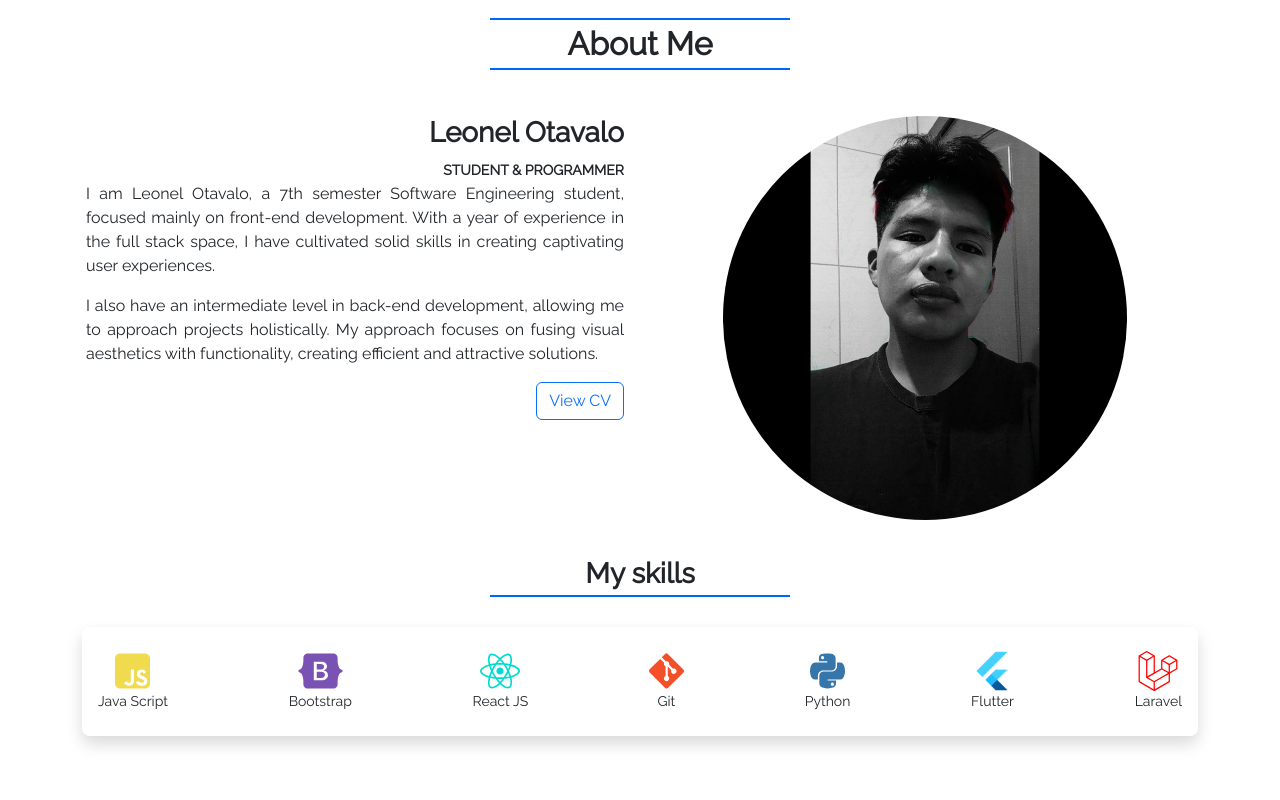
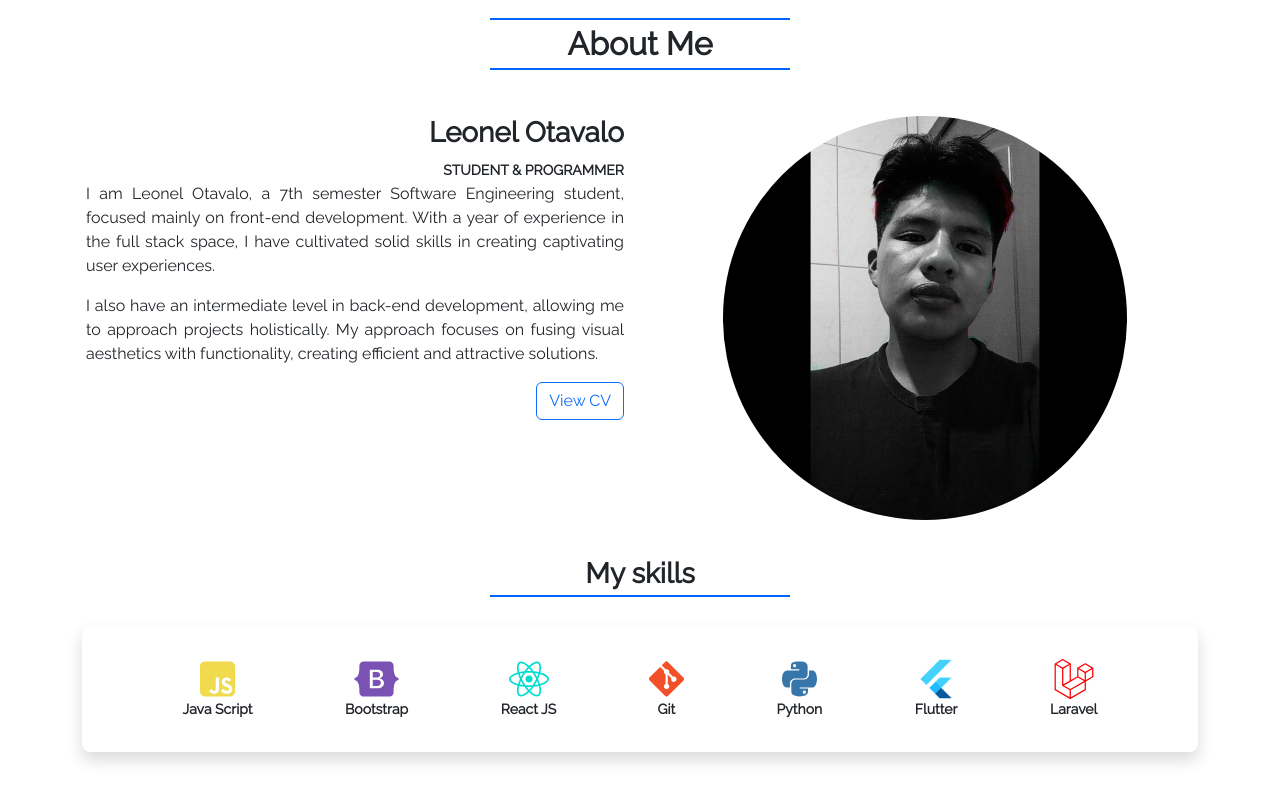
Before and after one commit to leoandy23/portfolio, a React (Create React App) app: page / in a window 1280 px wide. Shown: the part 949-1749 px from the top of the page. Built offline with nearby package versions, Linux system fonts and the light colour scheme.

Commit message:
Update skills section

```diff
--- a/src/App.css
+++ b/src/App.css
@@ -127,19 +127,34 @@ body {
 
 .section-title {
   margin: auto;
-  max-width: 300px;
+  width: 300px;
   padding-bottom: 5px;
   padding-top: 5px;
   margin-bottom: 30px;
   border-bottom: 2px solid var(--blue-ribbon-700);
   border-top: 2px solid var(--blue-ribbon-700);
+  transition: all 0.3s ease-in-out;
+}
+
+.section-title:hover {
+  width: 50%;
+  color: var(--blue-ribbon-700);
+  border-bottom: 2px solid var(--blue-ribbon-600);
+  border-top: 2px solid var(--blue-ribbon-600);
 }
 
 .section-subtitle {
   margin: auto;
-  max-width: 300px;
+  width: 300px;
   padding-bottom: 5px;
   padding-top: 5px;
   margin-bottom: 30px;
   border-bottom: 2px solid var(--blue-ribbon-700);
+  transition: all 0.3s ease-in-out;
 }
+
+.section-subtitle:hover {
+  width: 50%;
+  color: var(--blue-ribbon-700);
+  border-bottom: 2px solid var(--blue-ribbon-600);
+}
--- /dev/null
+++ b/src/components/pure/SkillsIcons.jsx
@@ -0,0 +1,70 @@
+import React from "react";
+import { FontAwesomeIcon } from "@fortawesome/react-fontawesome";
+import IconFlutter from "../../assets/images/icon-flutter.png";
+const SkillsIcons = () => {
+  return (
+    <div className="d-flex shadow rounded-3 py-4 px-3 flex-wrap justify-content-evenly align-items-center">
+      <span className="d-flex flex-column align-items-center m-2">
+        <FontAwesomeIcon
+          icon={["fab", "js-square"]}
+          style={{ color: "#f0db4f", fontSize: "2.5rem" }}
+        />
+        <small className="fw-bold">Java Script</small>
+      </span>
+
+      <span className="d-flex flex-column align-items-center m-2">
+        <FontAwesomeIcon
+          icon={["fab", "bootstrap"]}
+          style={{ color: "#7952b3", fontSize: "2.5rem" }}
+        />
+        <small className="fw-bold">Bootstrap</small>
+      </span>
+
+      <span className="d-flex flex-column align-items-center m-2">
+        <FontAwesomeIcon
+          icon={["fab", "react"]}
+          style={{ color: "#00ddd0", fontSize: "2.5rem" }}
+        />
+        <small className="fw-bold">React JS</small>
+      </span>
+
+      <span className="d-flex flex-column align-items-center m-2">
+        <FontAwesomeIcon
+          icon={["fab", "git-alt"]}
+          style={{ color: "#f34f29", fontSize: "2.5rem" }}
+        />
+        <small className="fw-bold">Git</small>
+      </span>
+
+      <span className="d-flex flex-column align-items-center m-2">
+        <FontAwesomeIcon
+          icon={["fab", "python"]}
+          style={{ color: "#3776ab", fontSize: "2.5rem" }}
+        />
+        <small className="fw-bold">Python</small>
+      </span>
+
+      <span className="d-flex flex-column align-items-center m-2">
+        <img
+          src={IconFlutter}
+          alt="icon-flutter"
+          style={{
+            width: "2.5rem",
+            height: "2.5rem",
+          }}
+        />
+        <small className="fw-bold">Flutter</small>
+      </span>
+
+      <span className="d-flex flex-column align-items-center m-2">
+        <FontAwesomeIcon
+          icon={["fab", "laravel"]}
+          style={{ color: "red", fontSize: "2.5rem" }}
+        />
+        <small className="fw-bold">Laravel</small>
+      </span>
+    </div>
+  );
+};
+
+export default SkillsIcons;
--- a/src/components/sections/About.jsx
+++ b/src/components/sections/About.jsx
@@ -1,10 +1,11 @@
 import React from "react";
 import fotoleo from "../../assets/images/foto-leoandy.jpeg";
 import cvleo from "../../assets/files/CV_Andy_Otavalo.pdf";
-import { FontAwesomeIcon } from "@fortawesome/react-fontawesome";
+
 import "@fortawesome/fontawesome-svg-core/styles.css";
 import "../../lib/icons/FontAwesome";
-import IconFlutter from "../../assets/images/icon-flutter.png";
+import SkillsIcons from "../pure/SkillsIcons";
+
 const About = () => {
   return (
     <div className="section" id="about">
@@ -53,67 +54,7 @@ const About = () => {
         <div class="my-3">
           <div className="text-center">
             <h3 className="fw-bold section-subtitle">My skills</h3>
-          </div>
-          <div className="d-flex shadow rounded-3 py-4 px-3 flex-wrap justify-content-between">
-            <span className="d-flex flex-column align-items-center">
-              <FontAwesomeIcon
-                icon={["fab", "js-square"]}
-                style={{ color: "#f0db4f", fontSize: "2.5rem" }}
-              />
-              <small>Java Script</small>
-            </span>
-
-            <span className="d-flex flex-column align-items-center">
-              <FontAwesomeIcon
-                icon={["fab", "bootstrap"]}
-                style={{ color: "#7952b3", fontSize: "2.5rem" }}
-              />
-              <small>Bootstrap</small>
-            </span>
-
-            <span className="d-flex flex-column align-items-center">
-              <FontAwesomeIcon
-                icon={["fab", "react"]}
-                style={{ color: "#00ddd0", fontSize: "2.5rem" }}
-              />
-              <small>React JS</small>
-            </span>
-
-            <span className="d-flex flex-column align-items-center">
-              <FontAwesomeIcon
-                icon={["fab", "git-alt"]}
-                style={{ color: "#f34f29", fontSize: "2.5rem" }}
-              />
-              <small>Git</small>
-            </span>
-
-            <span className="d-flex flex-column align-items-center">
-              <FontAwesomeIcon
-                icon={["fab", "python"]}
-                style={{ color: "#3776ab", fontSize: "2.5rem" }}
-              />
-              <small>Python</small>
-            </span>
-
-            <span className="d-flex flex-column align-items-center">
-              <img
-                src={IconFlutter}
-                alt="icon-flutter"
-                style={{
-                  width: "2.5rem",
-                  height: "2.5rem",
-                }}
-              />
-              <small>Flutter</small>
-            </span>
-
-            <span className="d-flex flex-column align-items-center">
-              <FontAwesomeIcon
-                icon={["fab", "laravel"]}
-                style={{ color: "red", fontSize: "2.5rem" }}
-              />
-              <small>Laravel</small>
-            </span>
+            <SkillsIcons></SkillsIcons>
           </div>
         </div>
       </div>
```
